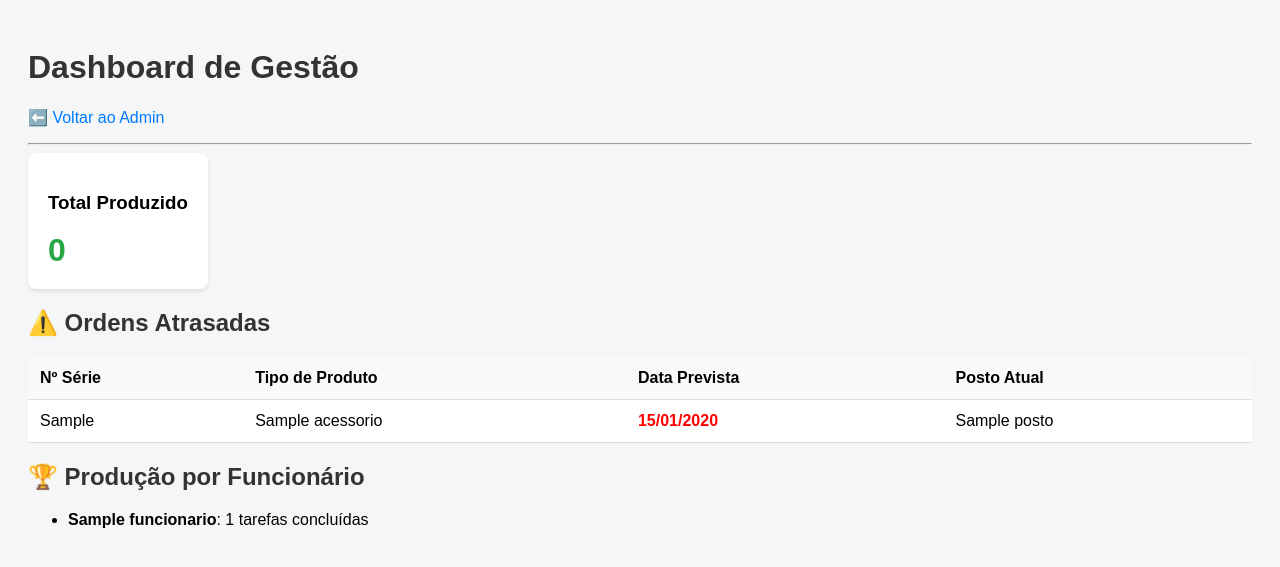
After one commit to jbritogeral-a11y/tractorgest, a Django app: page /estatisticas/ in a window 1280 px wide. The commit adds this page. Shown: the top 567 px of the page. Run offline with Django 5.2, Linux system fonts and the light colour scheme; a user stored in the database is signed in; tables that the repository leaves empty hold one stand-in row (values such as "Sample post").

Commit message:
Reset total com estrutura final e calendario corrigido

```diff
--- a/producao/models.py
+++ b/producao/models.py
@@ -14,8 +14,8 @@ class Posto(models.Model):
         return f"{self.ordem_sequencia} - {self.nome}"
 
 class Funcionario(models.Model):
-    user = models.OneToOneField(User, on_delete=models.CASCADE)
     nome = models.CharField(max_length=100, help_text="Nome completo do funcionário (ex: João Silva)")
+    codigo = models.CharField(max_length=20, unique=True, help_text="Código de acesso (PIN) para login no posto")
     postos = models.ManyToManyField(Posto, related_name='funcionarios', help_text="Postos onde este funcionário pode trabalhar")
     telefone = models.CharField(max_length=20, blank=True)
 
@@ -36,6 +36,10 @@ class Acessorio(models.Model):
     descricao = models.TextField(blank=True)
     pecas_necessarias = models.ManyToManyField(Peca, blank=True, help_text="Peças necessárias para fabricar este acessório")
 
+    class Meta:
+        verbose_name = "Tipo de Produto"
+        verbose_name_plural = "Tipos de Produto"
+
     def __str__(self):
         return self.nome
 
@@ -46,7 +50,7 @@ class OrdemProducao(models.Model):
         ('CONCLUIDO', 'Concluído'),
     ]
     numero_serie = models.CharField(max_length=50, unique=True)
-    acessorio = models.ForeignKey(Acessorio, on_delete=models.PROTECT)
+    acessorio = models.ForeignKey(Acessorio, on_delete=models.PROTECT, verbose_name="Tipo de Produto")
     data_criacao = models.DateTimeField(auto_now_add=True)
 
     # Agora liga à tabela Posto em vez de ser um número fixo
@@ -64,7 +68,7 @@ class OrdemProducao(models.Model):
 class TarefaProducao(models.Model):
     ordem = models.ForeignKey(OrdemProducao, on_delete=models.CASCADE, related_name='tarefas')
     posto = models.ForeignKey(Posto, on_delete=models.PROTECT)
-    funcionario = models.ForeignKey(User, on_delete=models.PROTECT, null=True)
+    funcionario = models.ForeignKey(Funcionario, on_delete=models.PROTECT, null=True)
     inicio = models.DateTimeField(null=True, blank=True)
     fim = models.DateTimeField(null=True, blank=True)
     concluido = models.BooleanField(default=False)
@@ -88,3 +92,9 @@ class TarefaProducao(models.Model):
 
         self.ordem.save()
         self.save()
+
+class Agendamento(OrdemProducao):
+    class Meta:
+        proxy = True
+        verbose_name = "Agendamento (Calendário)"
+        verbose_name_plural = "Agendamentos (Calendário)"
--- /dev/null
+++ b/producao/templates/producao/estatisticas.html
@@ -0,0 +1,50 @@
+<!DOCTYPE html>
+<html lang="pt">
+<head>
+    <meta charset="UTF-8">
+    <title>Estatísticas de Produção</title>
+    <style>
+        body { font-family: sans-serif; padding: 20px; background: #f4f6f8; }
+        .metric-box { background: white; padding: 20px; border-radius: 8px; display: inline-block; margin-right: 20px; box-shadow: 0 2px 4px rgba(0,0,0,0.1); }
+        table { width: 100%; border-collapse: collapse; margin-top: 20px; background: white; }
+        th, td { padding: 12px; border-bottom: 1px solid #ddd; text-align: left; }
+        th { background-color: #f8f9fa; }
+        h1, h2 { color: #333; }
+        a { text-decoration: none; color: #007bff; }
+    </style>
+</head>
+<body>
+    <h1>Dashboard de Gestão</h1>
+    <p><a href="/admin/">⬅️ Voltar ao Admin</a></p>
+    <hr>
+
+    <div class="metric-box">
+        <h3>Total Produzido</h3>
+        <p style="font-size: 2em; font-weight: bold; color: #28a745; margin: 0;">{{ total_concluido }}</p>
+    </div>
+
+    <h2>⚠️ Ordens Atrasadas</h2>
+    <table>
+        <tr><th>Nº Série</th><th>Tipo de Produto</th><th>Data Prevista</th><th>Posto Atual</th></tr>
+        {% for o in atrasadas %}
+        <tr>
+            <td>{{ o.numero_serie }}</td>
+            <td>{{ o.acessorio.nome }}</td>
+            <td style="color:red; font-weight: bold;">{{ o.data_prevista|date:"d/m/Y" }}</td>
+            <td>{{ o.posto_atual.nome }}</td>
+        </tr>
+        {% empty %}
+        <tr><td colspan="4">Nenhuma ordem atrasada. Bom trabalho!</td></tr>
+        {% endfor %}
+    </table>
+
+    <h2>🏆 Produção por Funcionário</h2>
+    <ul>
+        {% for item in pecas_por_func %}
+            <li><strong>{{ item.funcionario__nome }}</strong>: {{ item.total }} tarefas concluídas</li>
+        {% empty %}
+            <li>Ainda sem dados de produção.</li>
+        {% endfor %}
+    </ul>
+</body>
+</html>
--- a/producao/urls.py
+++ b/producao/urls.py
@@ -2,6 +2,9 @@ from django.urls import path
 from . import views
 
 urlpatterns = [
+    path('login/', views.login_funcionario, name='login_funcionario'),
+    path('logout/', views.logout_funcionario, name='logout_funcionario'),
+    path('estatisticas/', views.dashboard_estatisticas, name='dashboard_estatisticas'),
     path('', views.dashboard_funcionario, name='dashboard_funcionario'),
     path('iniciar/<int:ordem_id>/', views.iniciar_tarefa, name='iniciar_tarefa'),
     path('finalizar/<int:tarefa_id>/', views.finalizar_tarefa, name='finalizar_tarefa'),
--- a/producao/views.py
+++ b/producao/views.py
@@ -1,18 +1,34 @@
 from django.shortcuts import render, redirect, get_object_or_404
-from django.contrib.auth.decorators import login_required
 from django.utils import timezone
-from django.db.models import Q
+from django.db.models import Q, Count
+from django.contrib.admin.views.decorators import staff_member_required
 from .models import OrdemProducao, TarefaProducao, Funcionario, Posto, Acessorio
 
-@login_required
+def login_funcionario(request):
+    if request.method == 'POST':
+        codigo = request.POST.get('codigo')
+        try:
+            funcionario = Funcionario.objects.get(codigo=codigo)
+            request.session['funcionario_id'] = funcionario.id
+            return redirect('dashboard_funcionario')
+        except Funcionario.DoesNotExist:
+            return render(request, 'producao/login_funcionario.html', {'erro': 'Código inválido'})
+    return render(request, 'producao/login_funcionario.html')
+
+def logout_funcionario(request):
+    if 'funcionario_id' in request.session:
+        del request.session['funcionario_id']
+    return redirect('login_funcionario')
+
 def dashboard_funcionario(request):
-    # 1. Tenta obter o perfil do funcionário
+    # Verificação de Sessão Manual (Substitui o @login_required)
+    if 'funcionario_id' not in request.session:
+        return redirect('login_funcionario')
+
     try:
-        funcionario = request.user.funcionario
+        funcionario = Funcionario.objects.get(id=request.session['funcionario_id'])
     except Funcionario.DoesNotExist:
-        return render(request, 'producao/erro_perfil.html', {
-            'mensagem': 'Utilizador sem Perfil de Funcionário. Contacte o Admin.'
-        })
+        return redirect('logout_funcionario')
 
     # Obtém todos os postos onde este funcionário pode trabalhar
     postos_autorizados = funcionario.postos.all()
@@ -45,7 +61,7 @@ def dashboard_funcionario(request):
 
     # 2. Verifica se o funcionário já tem alguma tarefa "aberta" (cronómetro a contar)
     tarefa_em_curso = TarefaProducao.objects.filter(
-        funcionario=request.user,
+        funcionario=funcionario,
         concluido=False
     ).first()
 
@@ -75,17 +91,15 @@ def dashboard_funcionario(request):
         'ordens_gerais': ordens_gerais,
     })
 
-@login_required
 def iniciar_tarefa(request, ordem_id):
+    if 'funcionario_id' not in request.session:
+        return redirect('login_funcionario')
+
     ordem = get_object_or_404(OrdemProducao, id=ordem_id)
-
-    try:
-        funcionario = request.user.funcionario
-    except Funcionario.DoesNotExist:
-        return redirect('dashboard_funcionario')
+    funcionario = Funcionario.objects.get(id=request.session['funcionario_id'])
 
     # Impede iniciar duas tarefas ao mesmo tempo
-    if TarefaProducao.objects.filter(funcionario=request.user, concluido=False).exists():
+    if TarefaProducao.objects.filter(funcionario=funcionario, concluido=False).exists():
         return redirect('dashboard_funcionario')
 
     # Verifica se o funcionário tem acesso ao posto atual da ordem
@@ -96,7 +110,7 @@ def iniciar_tarefa(request, ordem_id):
     TarefaProducao.objects.create(
         ordem=ordem,
         posto=ordem.posto_atual,
-        funcionario=request.user,
+        funcionario=funcionario,
         inicio=timezone.now()
     )
 
@@ -106,9 +120,31 @@ def iniciar_tarefa(request, ordem_id):
 
     return redirect('dashboard_funcionario')
 
-@login_required
 def finalizar_tarefa(request, tarefa_id):
-    tarefa = get_object_or_404(TarefaProducao, id=tarefa_id, funcionario=request.user)
+    if 'funcionario_id' not in request.session:
+        return redirect('login_funcionario')
+
+    funcionario = Funcionario.objects.get(id=request.session['funcionario_id'])
+    tarefa = get_object_or_404(TarefaProducao, id=tarefa_id, funcionario=funcionario)
     # Chama a função que criámos no models.py (fecha tempo e muda posto)
     tarefa.finalizar_tarefa()
     return redirect('dashboard_funcionario')
+
+# --- DASHBOARD DE ESTATÍSTICAS (ADMIN) ---
+@staff_member_required
+def dashboard_estatisticas(request):
+    # 1. Total Produzido
+    total_concluido = OrdemProducao.objects.filter(status_global='CONCLUIDO').count()
+
+    # 2. Peças por Funcionário
+    pecas_por_func = TarefaProducao.objects.filter(concluido=True).values('funcionario__nome').annotate(total=Count('id'))
+
+    # 3. Ordens Atrasadas (Agendadas para o passado e não concluídas)
+    hoje = timezone.now().date()
+    atrasadas = OrdemProducao.objects.filter(data_prevista__lt=hoje).exclude(status_global='CONCLUIDO')
+
+    return render(request, 'producao/estatisticas.html', {
+        'total_concluido': total_concluido,
+        'pecas_por_func': pecas_por_func,
+        'atrasadas': atrasadas,
+    })
```
Also changed, not shown: producao/admin.py (+51 -2 lines), producao/templates/producao/change_list.html (added, +24 -0 lines), producao/templates/producao/dashboard.html (+5 -4 lines), producao/templates/producao/login_funcionario.html (added, +32 -0 lines), producao/change_list.html (added), producao/migrations/0001_initial.py.
